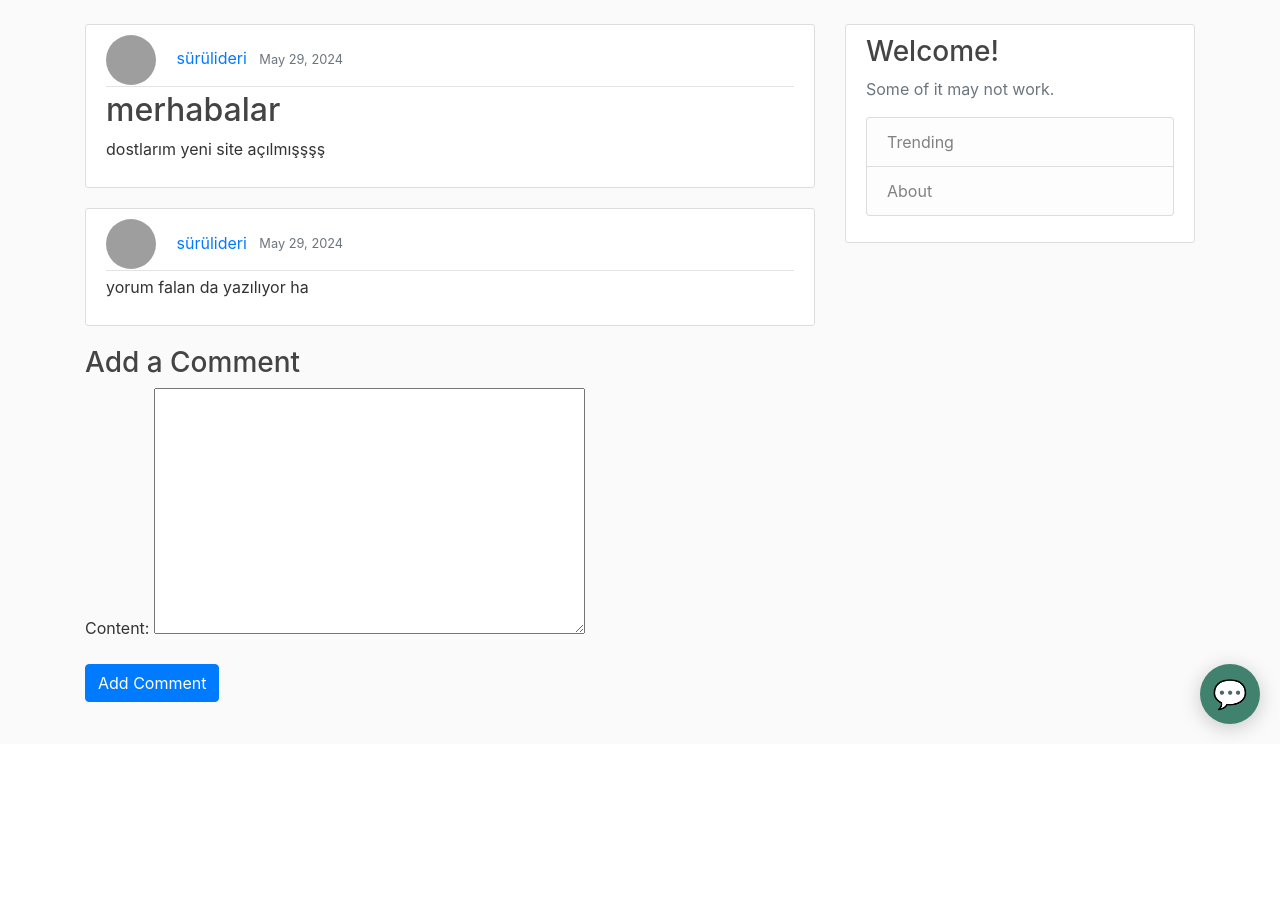
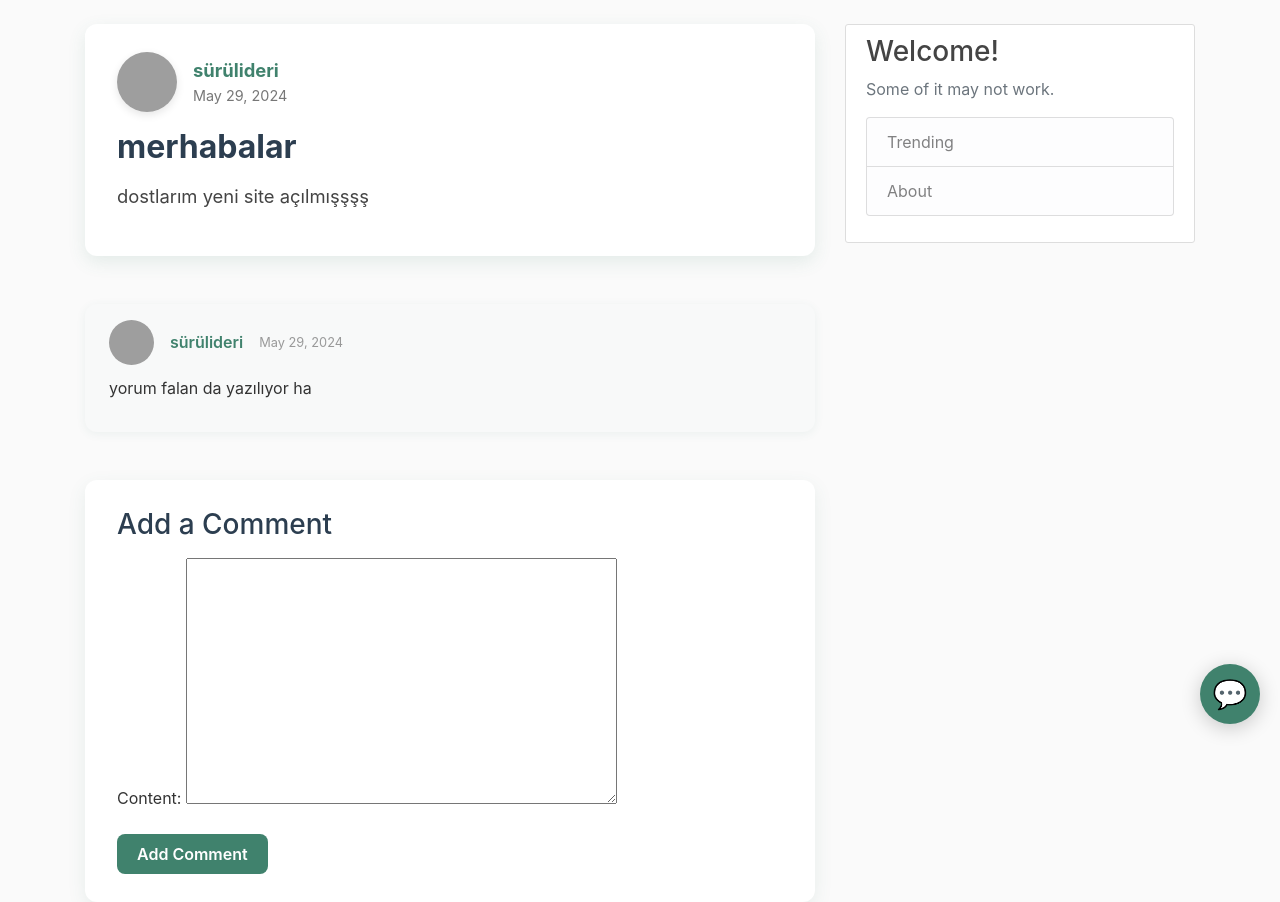
Before and after one commit to melisms/lyveskin-new, a Django app: page /forum/post/15/ in a window 1280 px wide. Shown: the part 56-958 px from the top of the page. Before the commit the page ends 792 px from the top, so only its background shows below. Run offline with Django 5.2, Linux system fonts and the light colour scheme; a user stored in the database is signed in; data comes from the database, SQL or seed files in the repository; some libraries are stand-ins or nearby versions; grey boxes are pictures that could not be loaded.

Commit message:
forum general

```diff
--- a/forum/templates/forum/post_detail.html
+++ b/forum/templates/forum/post_detail.html
@@ -1,38 +1,192 @@
 {% extends "forum/baseforum.html" %}
 {% load static %}
 {% block content %}
-  <article class="media content-section">
-    <div class="media-body">
-      <div class="article-metadata">
-        <img class="mr-3 rounded-circle" src="{% if object.author.userprofile.profile_picture %}{{ object.author.userprofile.profile_picture.url }}{% else %}{% static 'default_profile.png' %}{% endif %}" alt="Profile Image" width="50" height="50">
-        <a class="mr-2" href="{% url 'profile' object.author.id %}">{{ object.author }}</a>
-        <small class="text-muted">{{ object.date_posted|date:"F d, Y" }}</small>
+<style>
+  /* Container for the main post */
+  .post-card {
+    background: #fff;
+    border-radius: 12px;
+    box-shadow: 0 6px 18px rgba(64, 130, 109, 0.12);
+    padding: 1.75rem 2rem;
+    margin-bottom: 2rem;
+  }
+  .post-header {
+    display: flex;
+    align-items: center;
+    margin-bottom: 1rem;
+    gap: 1rem;
+  }
+  .profile-pic {
+    width: 60px;
+    height: 60px;
+    border-radius: 50%;
+    object-fit: cover;
+    box-shadow: 0 3px 8px rgba(0,0,0,0.1);
+  }
+  .author-info {
+    display: flex;
+    flex-direction: column;
+  }
+  .author-link {
+    font-weight: 700;
+    font-size: 1.15rem;
+    color: #40826D;
+    text-decoration: none;
+    transition: color 0.3s ease;
+  }
+  .author-link:hover {
+    color: #9FE2BF;
+  }
+  .post-date {
+    color: #777;
+    font-size: 0.9rem;
+  }
+  .post-actions {
+    margin-left: auto;
+    display: flex;
+    flex-direction: column;
+    gap: 0.5rem;
+  }
+  .btn {
+    border-radius: 8px;
+    font-weight: 600;
+    padding: 0.35rem 0.9rem;
+    font-size: 0.9rem;
+    cursor: pointer;
+    border: none;
+    transition: background-color 0.3s ease;
+    text-align: center;
+    display: inline-block;
+    text-decoration: none;
+  }
+  .btn-secondary {
+    background-color: #708D81;
+    color: #fff;
+  }
+  .btn-secondary:hover {
+    background-color: #5a705f;
+  }
+  .btn-danger {
+    background-color: #d9534f;
+    color: #fff;
+  }
+  .btn-danger:hover {
+    background-color: #b63b38;
+  }
+  .post-title {
+    font-size: 2rem;
+    font-weight: 700;
+    margin-bottom: 1rem;
+    color: #2C3E50;
+  }
+  .post-content {
+    font-size: 1.15rem;
+    line-height: 1.6;
+    color: #444;
+  }
+
+  /* Comment section */
+  .comment-section {
+    margin-top: 3rem;
+  }
+  .comment-card {
+    background: #f8f9f9;
+    border-radius: 12px;
+    padding: 1rem 1.5rem;
+    margin-bottom: 1.25rem;
+    box-shadow: 0 2px 10px rgba(64, 130, 109, 0.08);
+  }
+  .comment-header {
+    display: flex;
+    align-items: center;
+    gap: 1rem;
+    margin-bottom: 0.7rem;
+  }
+  .comment-profile-pic {
+    width: 45px;
+    height: 45px;
+    border-radius: 50%;
+    object-fit: cover;
+  }
+  .comment-author {
+    font-weight: 600;
+    color: #40826D;
+    text-decoration: none;
+    font-size: 1rem;
+  }
+  .comment-author:hover {
+    color: #9FE2BF;
+  }
+  .comment-date {
+    color: #999;
+    font-size: 0.8rem;
+  }
+  .comment-content {
+    font-size: 1rem;
+    color: #333;
+    line-height: 1.5;
+  }
+
+  /* Comment form */
+  .comment-form {
+    margin-top: 3rem;
+    background: #fff;
+    padding: 1.75rem 2rem;
+    border-radius: 12px;
+    box-shadow: 0 6px 18px rgba(64, 130, 109, 0.1);
+  }
+  .comment-form h3 {
+    margin-bottom: 1rem;
+    color: #2C3E50;
+  }
+  .comment-form button {
+    background-color: #40826D;
+    color: white;
+    border-radius: 8px;
+    border: none;
+    padding: 0.5rem 1.25rem;
+    font-weight: 600;
+    font-size: 1rem;
+    cursor: pointer;
+    transition: background-color 0.3s ease;
+  }
+  .comment-form button:hover {
+    background-color: #2f644f;
+  }
+</style>
+
+<article class="post-card">
+  <div class="post-header">
+    <img class="profile-pic" src="{% if object.author.userprofile.profile_picture %}{{ object.author.userprofile.profile_picture.url }}{% else %}{% static 'default_profile.png' %}{% endif %}" alt="Profile Image">
+    <div class="author-info">
+      <a class="author-link" href="{% url 'profile' object.author.id %}" style="text-decoration: none;">{{ object.author }}</a>
+      <small class="post-date">{{ object.date_posted|date:"F d, Y" }}</small>
+    </div>
     {% if object.author == user %}
-          <div>
-            <a class="btn btn-secondary btn-sm mt-1 mb-1" href="{% url 'forum:post-update' object.id %}">Update</a>
-            <a class="btn btn-danger btn-sm mt-1 mb-1" href="{% url 'forum:post-delete' object.id %}">Delete</a>
+      <div class="post-actions">
+        <a href="{% url 'forum:post-update' object.id %}" class="btn btn-secondary">Update</a>
+        <a href="{% url 'forum:post-delete' object.id %}" class="btn btn-danger">Delete</a>
       </div>
     {% endif %}
   </div>
-      <h2 class="article-title">{{ object.title }}</h2>
-      <p class="article-content">{{ object.content }}</p>
-    </div>
+  <h2 class="post-title">{{ object.title }}</h2>
+  <p class="post-content">{{ object.content }}</p>
 </article>
+
 <section class="comment-section">
   {% for comment in comments %}
-        <article class="media content-section">
-            <div class="media-body">
-                <div class="article-metadata">
-                    <img class="mr-3 rounded-circle" src="{% if comment.author.userprofile.profile_picture %}{{ comment.author.userprofile.profile_picture.url }}{% else %}{% static 'default_profile.png' %}{% endif %}" alt="Profile Image" width="50" height="50">
-                    <a class="mr-2" href="{% url 'profile' comment.author.id %}">{{ comment.author }}</a>
-                    <small class="text-muted">{{ comment.date_posted|date:"F d, Y" }}</small>
+    <article class="comment-card">
+      <div class="comment-header">
+        <img class="comment-profile-pic" src="{% if comment.author.userprofile.profile_picture %}{{ comment.author.userprofile.profile_picture.url }}{% else %}{% static 'default_profile.png' %}{% endif %}" alt="Profile Image">
+        <a class="comment-author" href="{% url 'profile' comment.author.id %}" style="text-decoration: none;">{{ comment.author }}</a>
+        <small class="comment-date">{{ comment.date_posted|date:"F d, Y" }}</small>
       </div>
-                <p class="article-content">{{ comment.content }}</p>
-            </div>
+      <p class="comment-content">{{ comment.content }}</p>
     </article>
+  {% empty %}
+    <p>No comments yet.</p>
   {% endfor %}
 </section>
-
 
 {% if user.is_authenticated %}
   <section class="comment-form">
@@ -40,10 +194,11 @@
     <form method="post" action="{% url 'forum:add-comment' object.pk %}">
       {% csrf_token %}
       {{ form.as_p }}
-        <button type="submit" class="btn btn-primary">Add Comment</button>
+      <button type="submit">Add Comment</button>
     </form>
   </section>
 {% else %}
   <p>You need to <a href="{% url 'login' %}">login</a> to add a comment.</p>
 {% endif %}
+
 {% endblock content %}
```
Also changed, not shown: forum/templates/forum/forum.html (+118 -16 lines). Lines whose indentation alone changed are shown as unchanged.
